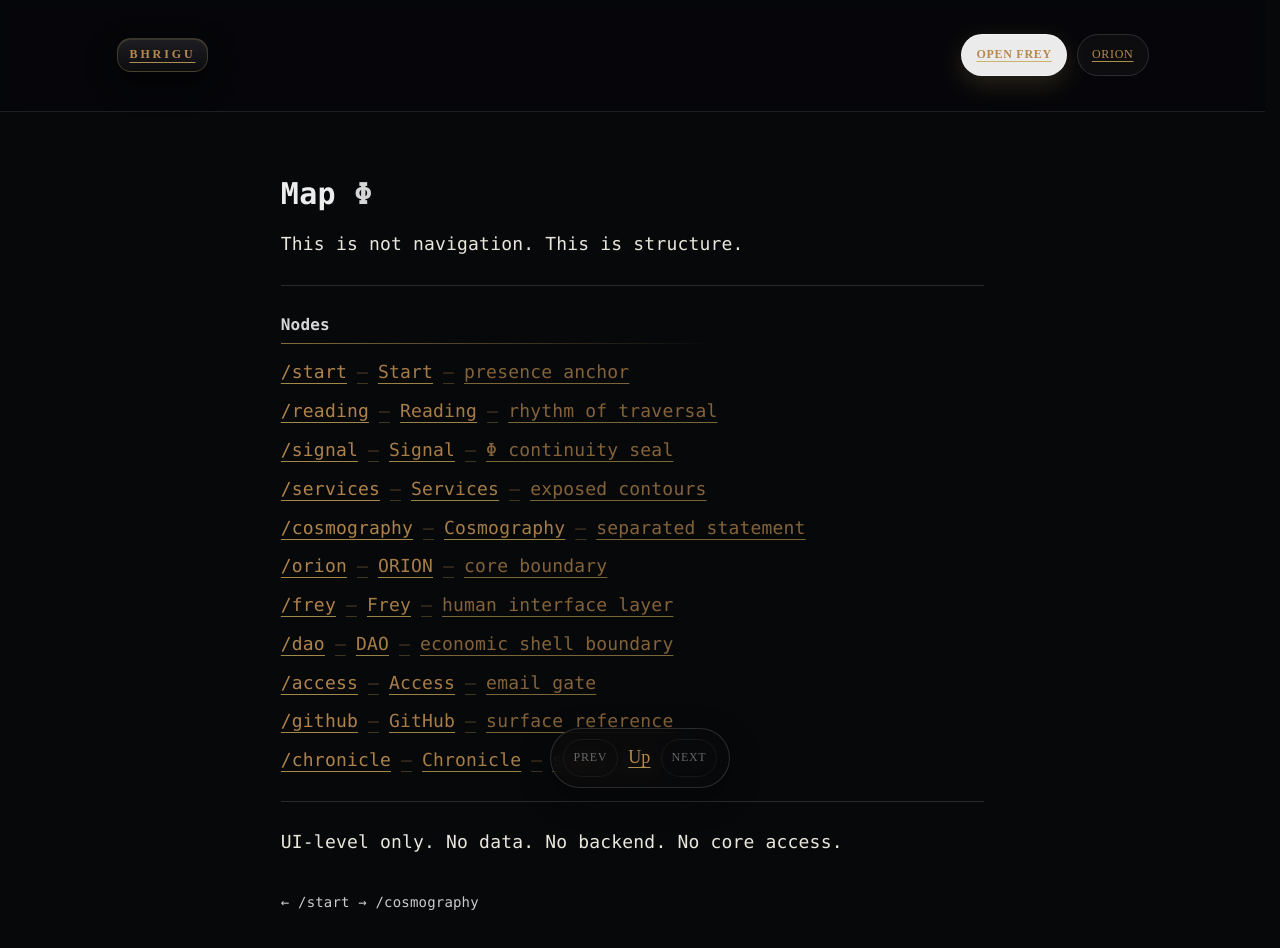
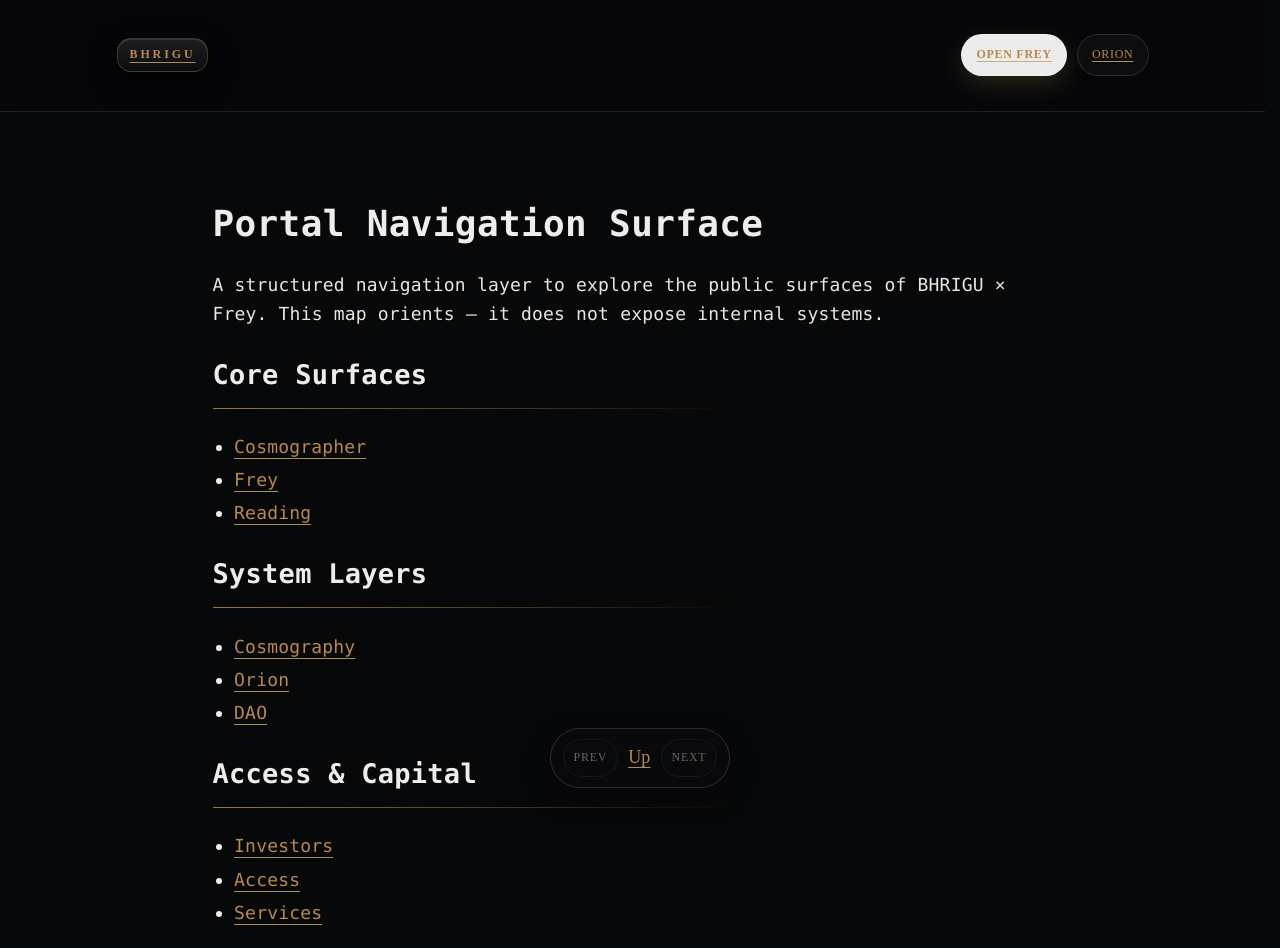
Before and after one commit to AiBhrigu/bhrigu-portal, a Next.js app: page /map in a window 1280 px wide. Shown: the top 948 px of the page. Built offline with nearby package versions, Linux system fonts and the light colour scheme.

Commit message:
MAP surface canonical one-screen alignment v1.0

```diff
--- a/pages/map.js
+++ b/pages/map.js
@@ -1,61 +1,42 @@
-import styles from "./map.module.css";
-import PortalFooterNav from "../components/PortalFooterNav";
+import React from "react";
+import Link from "next/link";
 
-const NODES = [
-  { href: "/start", label: "/start", title: "Start", note: "presence anchor" },
-  { href: "/reading", label: "/reading", title: "Reading", note: "rhythm of traversal" },
-  { href: "/signal", label: "/signal", title: "Signal", note: "Φ continuity seal" },
-  { href: "/services", label: "/services", title: "Services", note: "exposed contours" },
-  { href: "/cosmography", label: "/cosmography", title: "Cosmography", note: "separated statement" },
-  { href: "/orion", label: "/orion", title: "ORION", note: "core boundary" },
-  { href: "/frey", label: "/frey", title: "Frey", note: "human interface layer" },
-  { href: "/dao", label: "/dao", title: "DAO", note: "economic shell boundary" },
-  { href: "/access", label: "/access", title: "Access", note: "email gate" },
-  { href: "/github", label: "/github", title: "GitHub", note: "surface reference" },
-  { href: "/chronicle", label: "/chronicle", title: "Chronicle", note: "state log" },
-];
+export default function Map() {
+  return (
+    <main style={{ maxWidth: 880, margin: "0 auto", padding: "80px 20px" }}>
 
-export default function MapPhi() {
-  return (
-    <main className={styles.content}>
-      <h1 className={styles.h1}>
-        Map <span className={styles.phi}>Φ</span>
-      </h1>
+      <h1>Portal Navigation Surface</h1>
 
-      <p className={styles.en}>This is not navigation. This is structure.</p>
+      <p>
+        A structured navigation layer to explore the public surfaces of BHRIGU × Frey.
+        This map orients — it does not expose internal systems.
+      </p>
 
-      <hr className={styles.hr} />
-
-      <h2 className={styles.h2}>Nodes</h2>
-
-      <ul className={styles.list}>
-        {NODES.map((n) => (
-          <li key={n.href} className={styles.item}>
-            <a className={styles.link} href={n.href}>
-              <span className={styles.path}>{n.label}</span>
-              <span className={styles.sep}>—</span>
-              <span className={styles.title}>{n.title}</span>
-              <span className={styles.sep}>—</span>
-              <span className={styles.note}>{n.note}</span>
-            </a>
-          </li>
-        ))}
+      <h2>Core Surfaces</h2>
+      <ul>
+        <li><Link href="/cosmographer">Cosmographer</Link></li>
+        <li><Link href="/frey">Frey</Link></li>
+        <li><Link href="/reading">Reading</Link></li>
       </ul>
 
-      <hr className={styles.hr} />
+      <h2>System Layers</h2>
+      <ul>
+        <li><Link href="/cosmography">Cosmography</Link></li>
+        <li><Link href="/orion">Orion</Link></li>
+        <li><Link href="/dao">DAO</Link></li>
+      </ul>
 
-      <p className={styles.en}>UI-level only. No data. No backend. No core access.</p>
+      <h2>Access & Capital</h2>
+      <ul>
+        <li><Link href="/investors">Investors</Link></li>
+        <li><Link href="/access">Access</Link></li>
+        <li><Link href="/services">Services</Link></li>
+      </ul>
 
-      <nav className={styles.rail} aria-label="Route rail">
-        ← /start
-        → /cosmography
-      </nav>
+      <p>
+        The map maintains structural clarity across the portal.
+      </p>
 
-            <PortalFooterNav termsHref="/faq" next={[{href:"/cosmography",label:"/cosmography"},{href:"/services",label:"/services"}]} note="Canon: map → cosmography." />
-
-        <p className="muted">Archive: /archive.</p>
-
-        <p className="muted">You are here: /map.</p>
-      </main>
+    </main>
   );
 }
```
